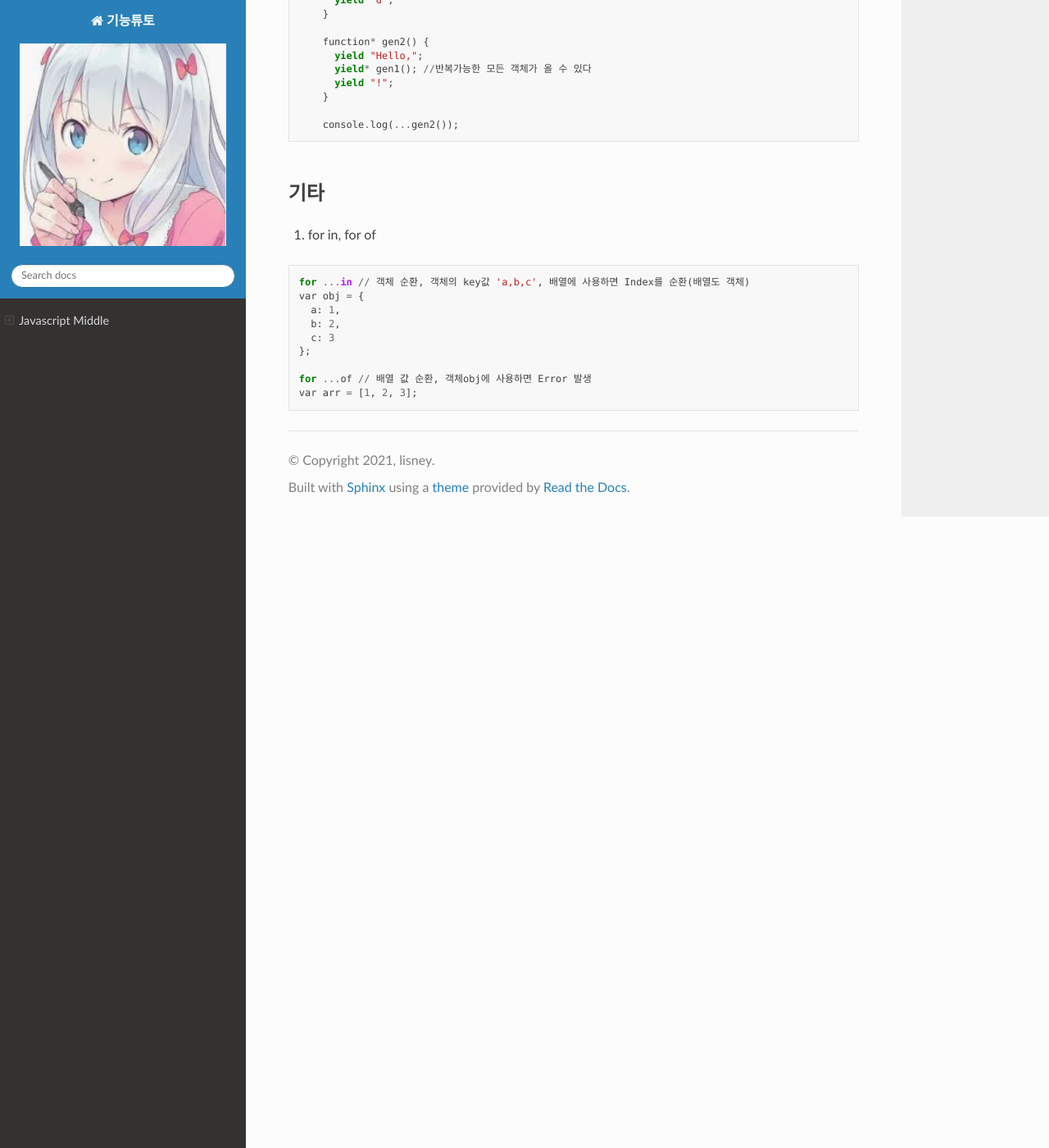
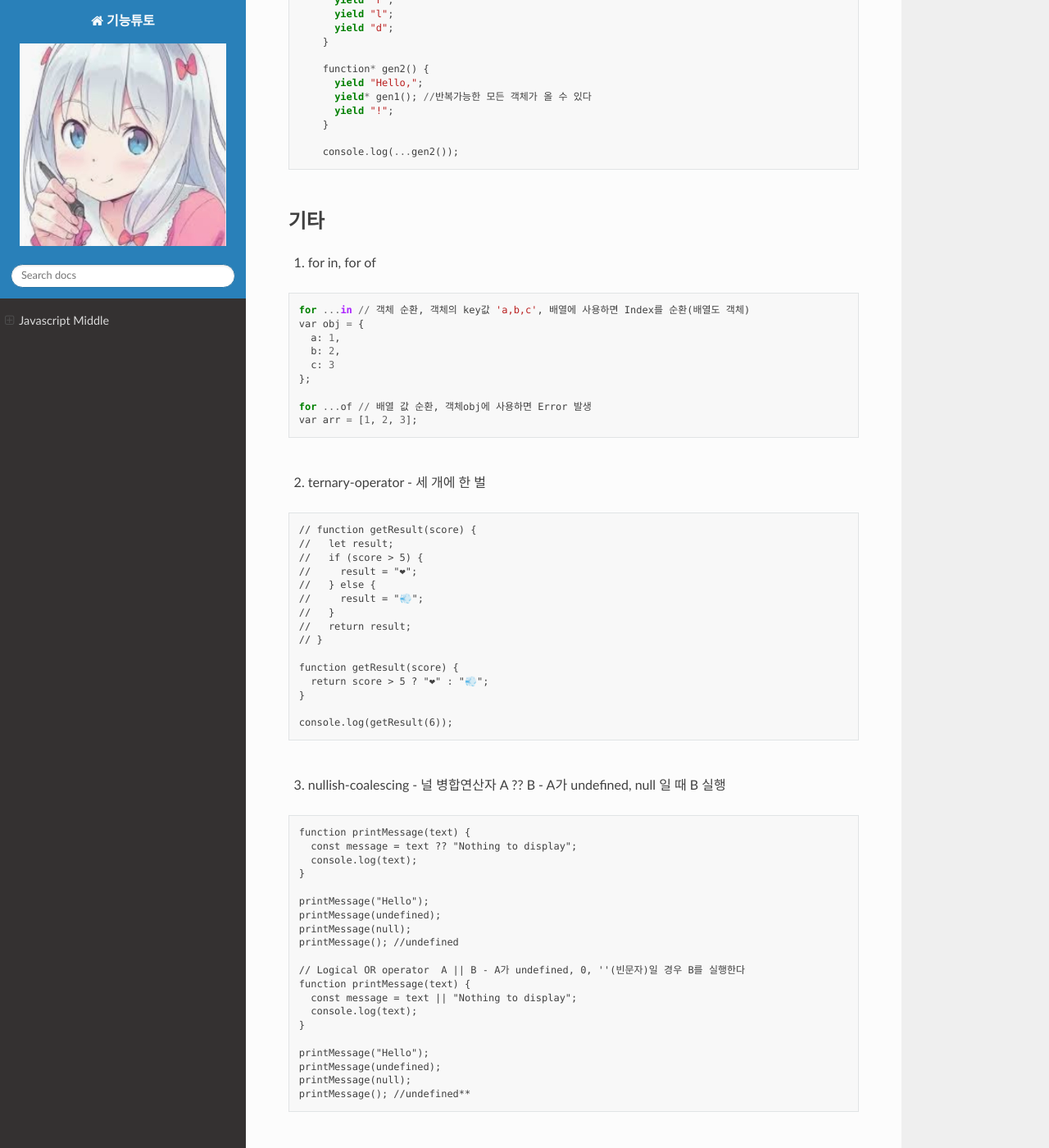
Before and after one commit to lisney/RTD, a Sphinx documentation site: the page built from docs/source/html/javascriptm.md, in a window 1280 px wide and 1400 px high, scrolled down 18902 px. Shown: the whole window at 82% size. Built offline with Sphinx 7.4.7 and the Read the Docs theme 2.0.0, drawn with Linux system fonts in a browser that asks for light colours; pages that are not in the unit, such as notebooks, are missing from menus; some of the changed text lies outside the part shown.

Commit message:
Update javascriptm.md

````diff
--- a/docs/source/html/javascriptm.md
+++ b/docs/source/html/javascriptm.md
@@ -461,6 +461,8 @@ console.log(JSON.parse(data1));
    user = {
     ...user, ...info, skills: [...fe, ...lang]
     }
+----> 기존 방식(객체 합치기)
+const user1 = Object.assign(user, info)
 ```
 
 <br>
@@ -1065,3 +1067,54 @@ var obj = {
 for ...of // 배열 값 순환, 객체obj에 사용하면 Error 발생
 var arr = [1, 2, 3];
 ```
+
+<br>
+
+2. ternary-operator - 세 개에 한 벌
+
+```
+// function getResult(score) {
+//   let result;
+//   if (score > 5) {
+//     result = "❤";
+//   } else {
+//     result = "💨";
+//   }
+//   return result;
+// }
+
+function getResult(score) {
+  return score > 5 ? "❤" : "💨";
+}
+
+console.log(getResult(6));
+```
+
+<br>
+
+3. nullish-coalescing - 널 병합연산자 A ?? B - A가 undefined, null 일 때 B 실행
+
+```
+function printMessage(text) {
+  const message = text ?? "Nothing to display";
+  console.log(text);
+}
+
+printMessage("Hello");
+printMessage(undefined);
+printMessage(null);
+printMessage(); //undefined
+
+// Logical OR operator  A || B - A가 undefined, 0, ''(빈문자)일 경우 B를 실행한다
+function printMessage(text) {
+  const message = text || "Nothing to display";
+  console.log(text);
+}
+
+printMessage("Hello");
+printMessage(undefined);
+printMessage(null);
+printMessage(); //undefined**
+```
+
+<br>
````
